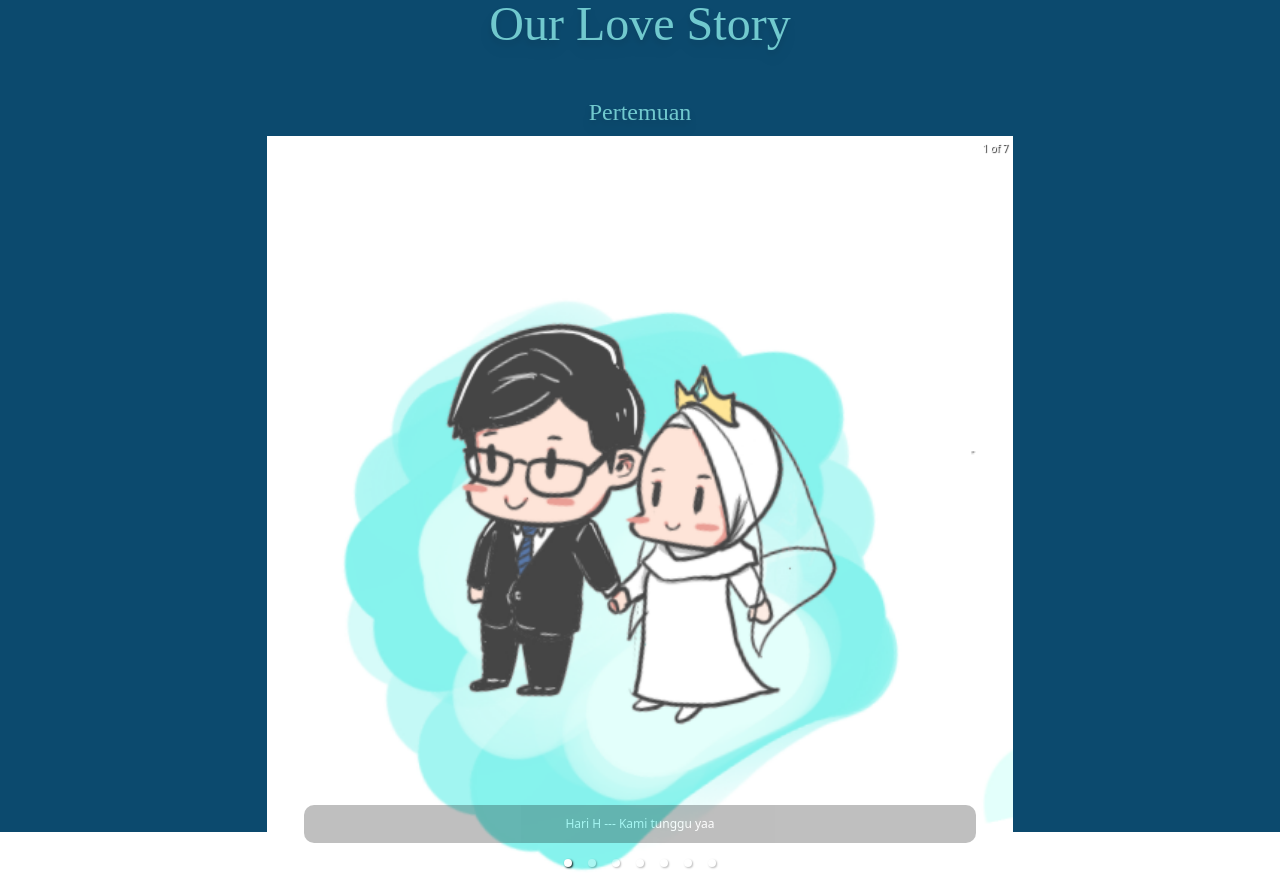
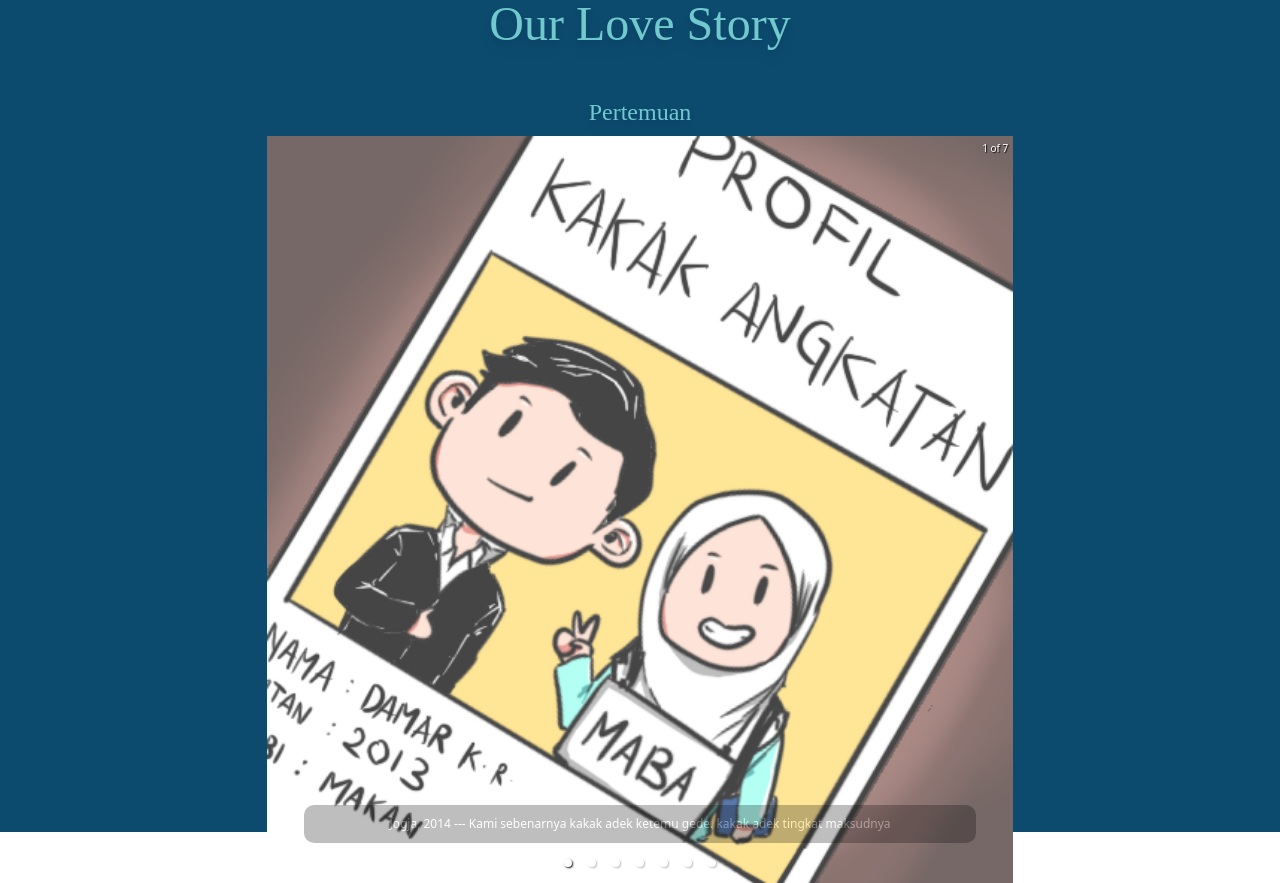
Before and after one commit to damarkrisnandi/menunggu-reda, a React (Create React App) app: page / in a window 1280 px wide. Shown: the part 3520-4403 px from the top of the page. Built offline with nearby package versions, Linux system fonts and the light colour scheme.

Commit message:
remove infinite loop

```diff
--- a/src/components/Timeline.jsx
+++ b/src/components/Timeline.jsx
@@ -42,7 +42,7 @@
 
                     <div className="flex flex-col justify-start items-center h-52">
                     <h1 className={`${theme.headerStyle} text-2xl mb-2`}>{ this.state.title }</h1>
-                    <Carousel dynamicHeight={true} autoPlay={true} interval={4000} infiniteLoop={true}
+                    <Carousel dynamicHeight={true} autoPlay={true} interval={4000}
                     width={window.screen.width >= 1000 ? 350 : window.screen.width * 14 / 15}
                     showThumbs={false} onChange={this.onChange}>
                         {
```
